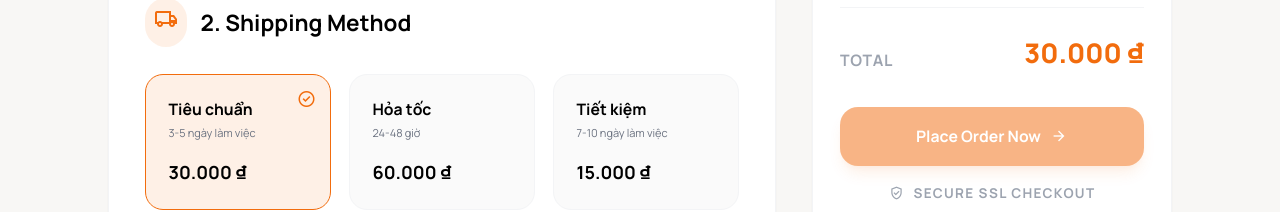
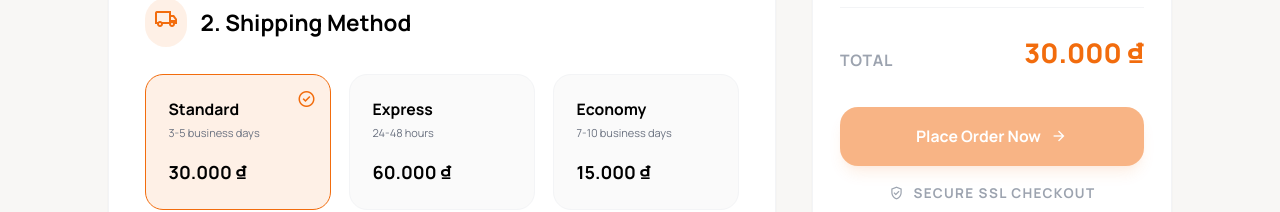
Before and after one commit to loc2605/OMS-Project-FE, a React (Vite) app: page /checkout in a window 1280 px wide. Shown: the part 459-671 px from the top of the page. Built offline with nearby package versions, Linux system fonts and the light colour scheme; no server answers.

Commit message:
fix checkout fage

```diff
--- a/src/pages/CartPage.jsx
+++ b/src/pages/CartPage.jsx
@@ -175,8 +175,8 @@ const CartPage = () => {
               <div className="mt-8 bg-primary/5 border border-primary/10 p-6 rounded-md flex items-center gap-5">
                 <span className="material-symbols-outlined text-primary text-[32px]">redeem</span>
                 <div>
-                  <p className="text-heading-text text-sm font-bold leading-tight">Nhận ưu đãi 100.000 ₫!</p>
-                  <p className="text-body-text text-xs mt-1">Chi tiêu thêm 500.000 ₫ để mở khóa phần thưởng Vàng.</p>
+                  <p className="text-heading-text text-sm font-bold leading-tight">Get {formatCurrency(100000)} off!</p>
+                  <p className="text-body-text text-xs mt-1">Spend {formatCurrency(500000)} more to unlock gold rewards.</p>
                 </div>
               </div>
             </aside>
--- a/src/pages/CheckoutPage.jsx
+++ b/src/pages/CheckoutPage.jsx
@@ -14,9 +14,9 @@ const formatCurrency = (value) => {
 };
 
 const shippingOptions = [
-  { id: 'standard', label: 'Tiêu chuẩn', details: '3-5 ngày làm việc', price: 30000 },
-  { id: 'express', label: 'Hỏa tốc', details: '24-48 giờ', price: 60000 },
-  { id: 'economy', label: 'Tiết kiệm', details: '7-10 ngày làm việc', price: 15000 },
+  { id: 'standard', label: 'Standard', details: '3-5 business days', price: 30000 },
+  { id: 'express', label: 'Express', details: '24-48 hours', price: 60000 },
+  { id: 'economy', label: 'Economy', details: '7-10 business days', price: 15000 },
 ];
 
 const paymentOptions = [
--- a/src/pages/OrderTrackingPage.jsx
+++ b/src/pages/OrderTrackingPage.jsx
@@ -184,7 +184,7 @@ const OrderTrackingPage = () => {
                   </div>
                   <div className="text-right flex-shrink-0">
                     <p className="text-lg font-extrabold text-primary">{formatCurrency(380000)}</p>
-                    <p className="text-xs text-body/50 font-medium">{formatCurrency(190000)} mỗi mục</p>
+                    <p className="text-xs text-body/50 font-medium">{formatCurrency(190000)} each</p>
                   </div>
                 </div>
               </div>
--- a/src/pages/ProductDetailPage.jsx
+++ b/src/pages/ProductDetailPage.jsx
@@ -176,7 +176,7 @@ const ProductDetailPage = () => {
                   <span className="material-symbols-outlined">confirmation_number</span>
                 </div>
                 <div>
-                  <p className="text-sm font-bold text-heading-text">Nhận Voucher {formatCurrency(100000)}</p>
+                  <p className="text-sm font-bold text-heading-text">Claim {formatCurrency(100000)} Voucher</p>
                   <p className="text-[11px] text-gray-500">For new customers only</p>
                 </div>
               </div>
```
